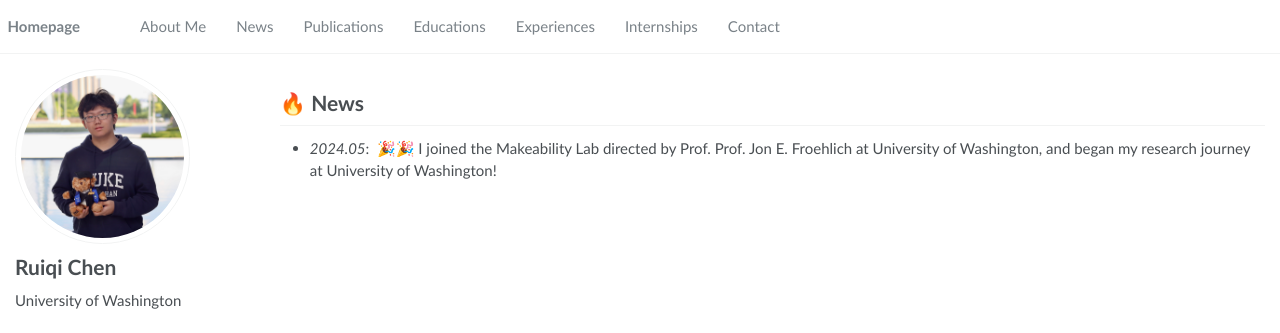
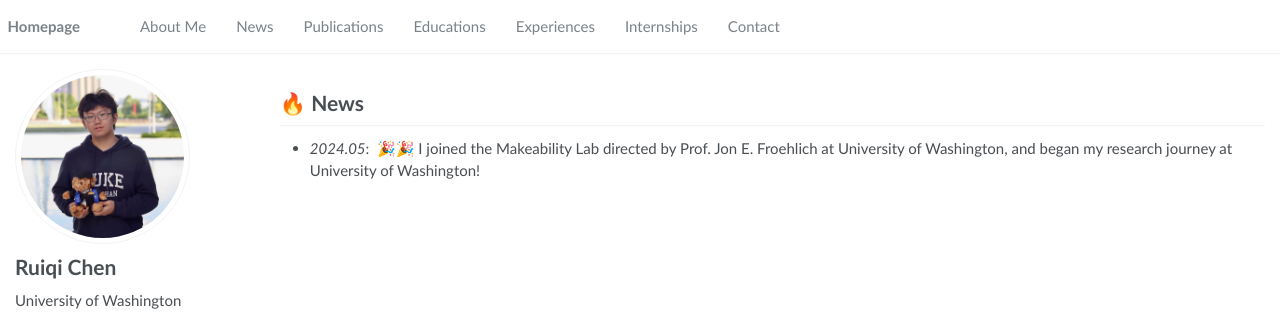
Before and after one commit to Ruiqi-Chen-0216/Ruiqi-Chen-0216.github.io, a Jekyll site: the page built from _pages/news.md, in a window 1280 px wide. Shown: the top 333 px of the page. Built offline with Jekyll 4.4.1, drawn with Linux system fonts in a browser that asks for light colours; some web fonts are replaced.

Commit message:
Update news.md

```diff
--- a/_pages/news.md
+++ b/_pages/news.md
@@ -9,4 +9,4 @@ layout: default
 # 🔥 News
 <!---- *2024.09*: &nbsp;🎉🎉 I joined the ACE Lab directed by Prof. Jacob O. Wobbrock at University of Washington, focusing on AI for accessibility and creative task!
 - *2024.08*: &nbsp;🎉🎉 I joined the Sensors, Energy, and Automation Laboratory (SEAL) directed by Prof. Sep Makhsous at University of Washington, focusing on a project about Al education and DEl (Diversity, Equity, and Inclusion)!-->
-- *2024.05*: &nbsp;🎉🎉 I joined the Makeability Lab directed by Prof. Prof. Jon E. Froehlich at University of Washington, and began my research journey at University of Washington!
+- *2024.05*: &nbsp;🎉🎉 I joined the Makeability Lab directed by Prof. Jon E. Froehlich at University of Washington, and began my research journey at University of Washington!
```
